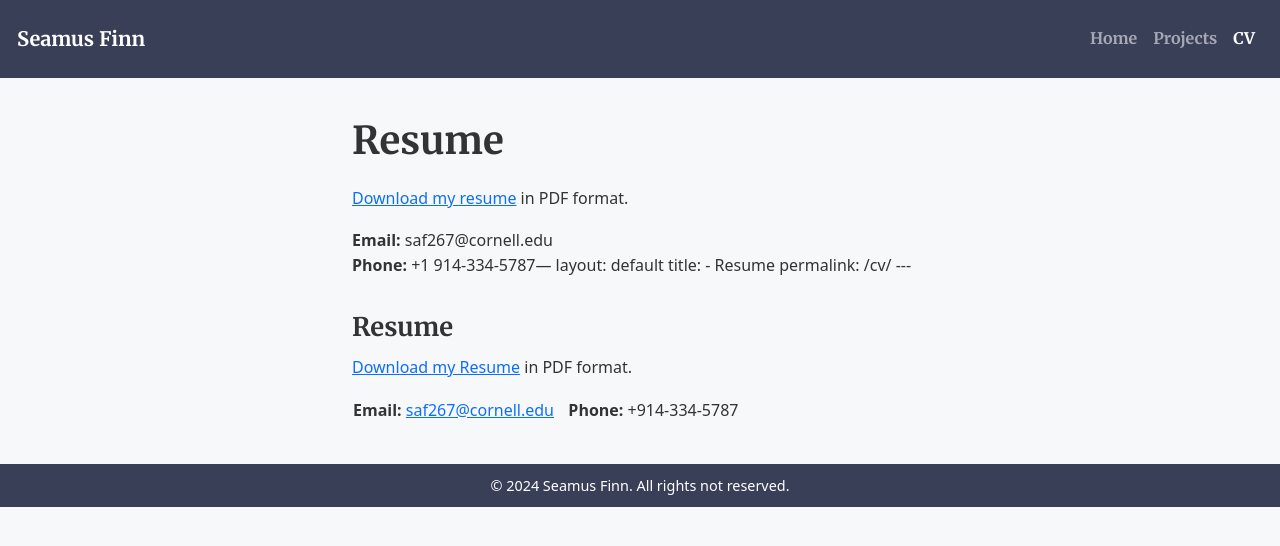
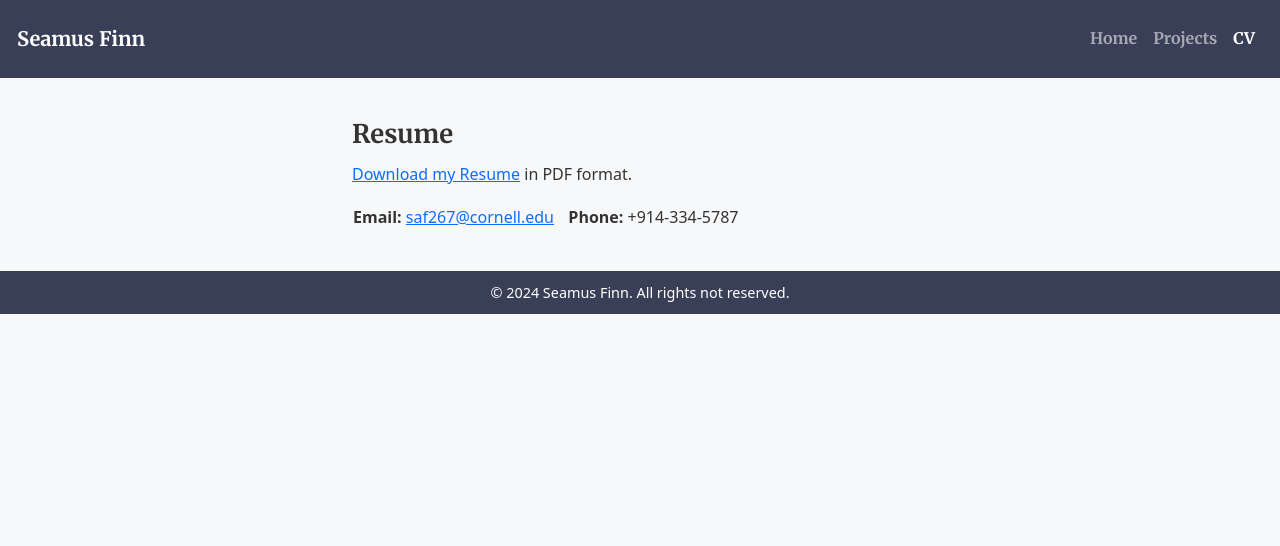
Before and after one commit to seamus-finn/seamus-finn.github.io, a Jekyll site: the page built from _pages/cv.md, in a window 1280 px wide. Shown: the top 546 px of the page. Built offline with Jekyll 4.4.1, drawn with Linux system fonts in a browser that asks for light colours.

Commit message:
Update cv.md

```diff
--- a/_pages/cv.md
+++ b/_pages/cv.md
@@ -1,17 +1,6 @@
 ---
 layout: default
 title: "Seamus Finn - Resume"
-permalink: /cv/
----
-
-# Resume
-
-[Download my resume]({{ "/assets/CV.pdf" | relative_url }}) in PDF format.
-
-**Email:** saf267@cornell.edu
-**Phone:** +1 914-334-5787---
-layout: default
-title: <Seamus Finn> - Resume
 permalink: /cv/
 ---
 ## Resume
```
